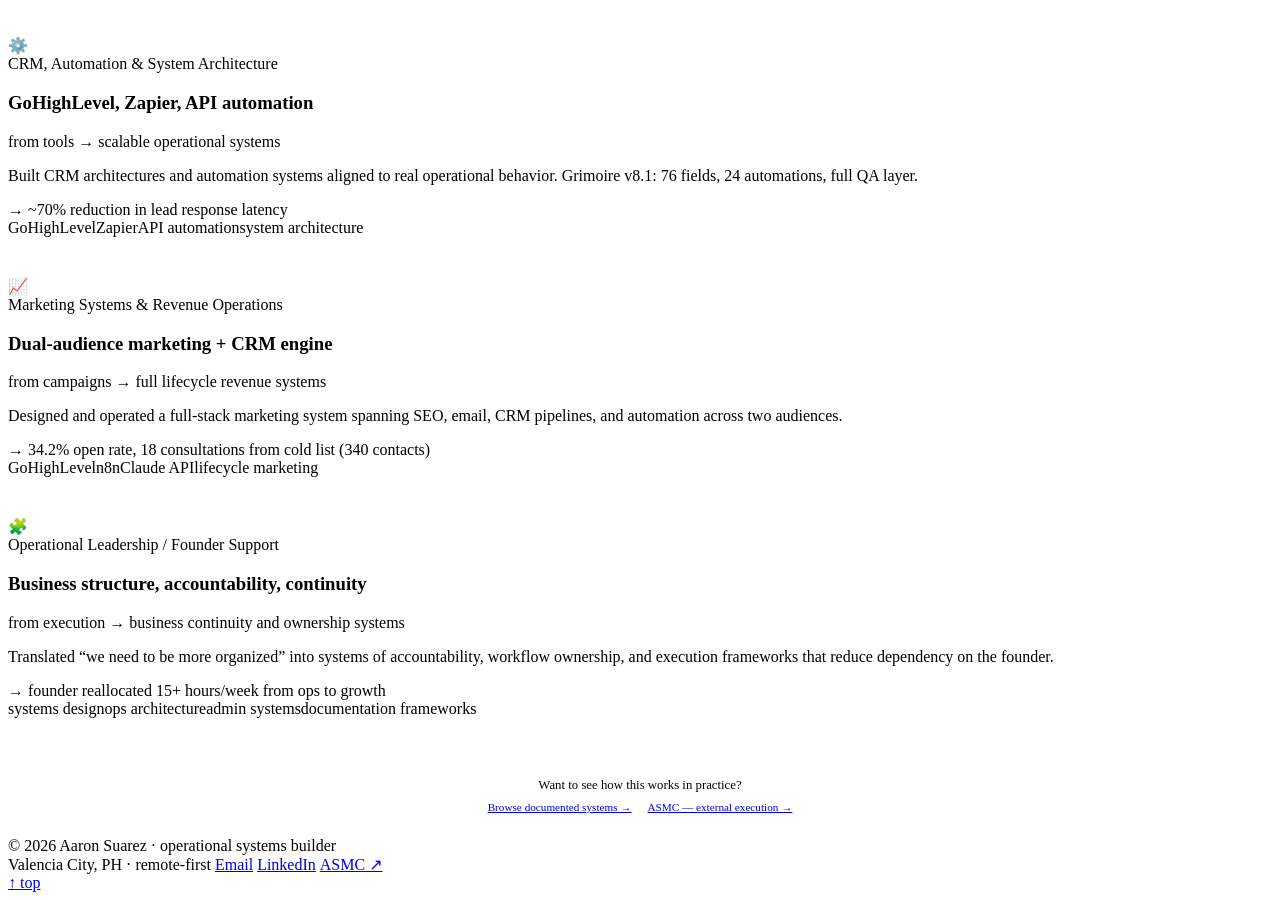
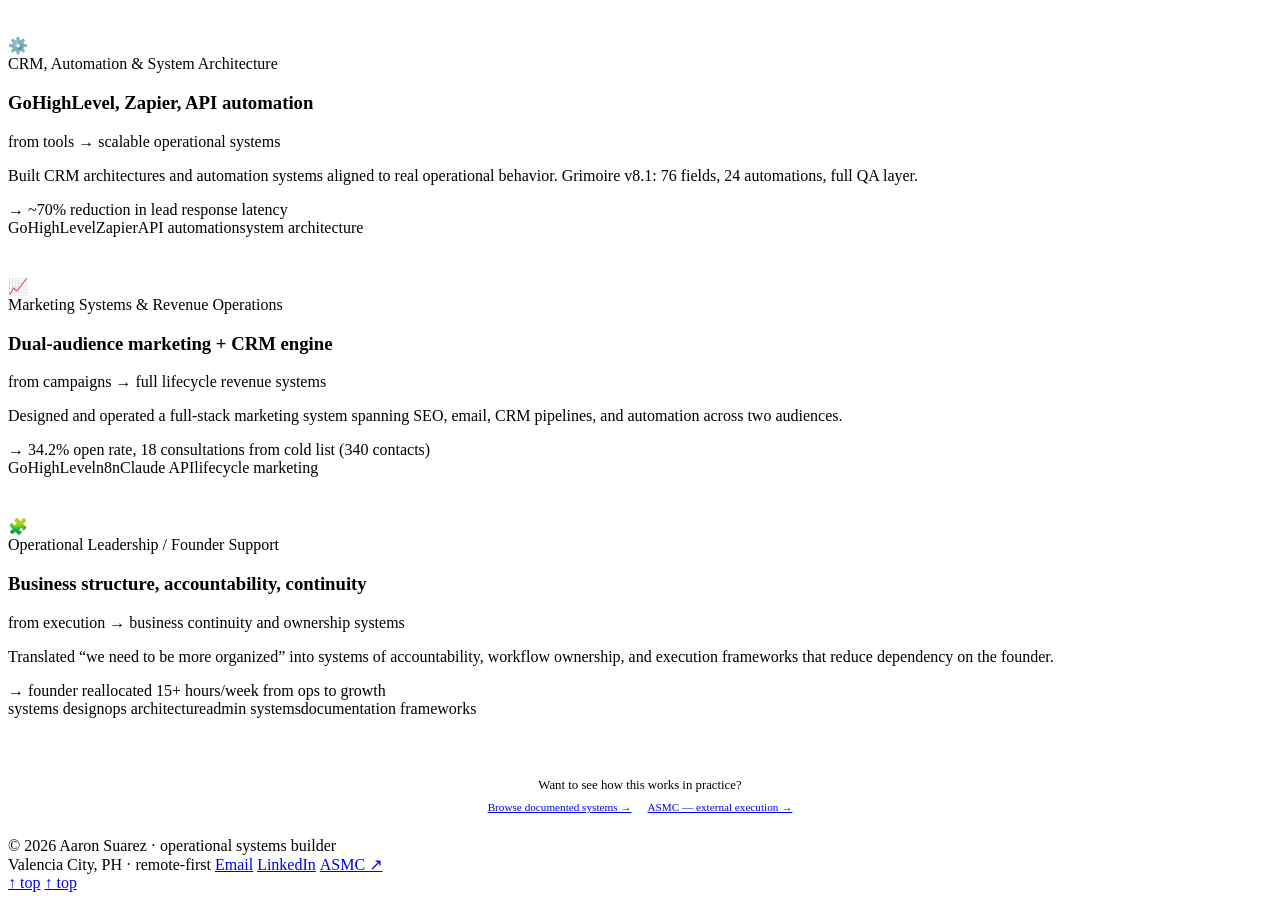
Before and after one commit to suarezaaronroy-sys/suarezaaronroy-sys.github.io, a Jekyll site: the page built from about.html, in a window 1280 px wide and 900 px high, scrolled down 2302 px. Built offline with Jekyll 4.4.1, drawn with Linux system fonts in a browser that asks for light colours.

Commit message:
Enhance default layout with meta tags and scripts

```diff
--- a/_layouts/default.html
+++ b/_layouts/default.html
@@ -3,18 +3,52 @@
 <head>
   <meta charset="UTF-8">
   <meta name="viewport" content="width=device-width, initial-scale=1.0">
-    <title>{{ page.title }}</title>
-    <link rel="stylesheet" href="/assets/css/global.css">
+  <link rel="icon" href="/favicon.png" type="image/png">
+  <link rel="apple-touch-icon" href="/favicon.png">
+
+  <title>{% if page.title %}{{ page.title }}{% else %}{{ site.title }}{% endif %}</title>
+  <meta name="description" content="{{ page.description | default: site.description }}">
+  <meta name="keywords" content="{{ page.keywords | default: '' }}">
+  <meta name="author" content="Aaron Suarez">
+  <meta name="robots" content="index, follow">
+  <link rel="canonical" href="{{ page.canonical | default: site.url }}{{ page.url }}">
+
+  <!-- Open Graph -->
+  <meta property="og:type" content="website">
+  <meta property="og:title" content="{{ page.title | default: site.title }}">
+  <meta property="og:description" content="{{ page.description | default: site.description }}">
+  <meta property="og:url" content="{{ page.canonical | default: site.url }}{{ page.url }}">
+
+  <!-- Google Fonts -->
+  <link rel="preconnect" href="https://fonts.googleapis.com">
+  <link rel="preconnect" href="https://fonts.gstatic.com" crossorigin>
+  <link href="https://fonts.googleapis.com/css2?family=DM+Mono:wght@400;500&family=Fraunces:ital,opsz,wght@0,9..144,300;0,9..144,600;1,9..144,300&family=DM+Sans:wght@300;400;500;700&display=swap" rel="stylesheet">
+
+  <!-- Global CSS (single source of truth) -->
+  <link rel="stylesheet" href="{{ "/assets/css/global.css" | relative_url }}">
+
+  <!-- Google Analytics (site‑wide) -->
+  <script async src="https://www.googletagmanager.com/gtag/js?id=G-GYPEWZXH03"></script>
+  <script>
+    window.dataLayer = window.dataLayer || [];
+    function gtag(){ dataLayer.push(arguments); }
+    gtag('js', new Date());
+    gtag('config', 'G-GYPEWZXH03', { page_title: '{{ page.title }}', page_path: '{{ page.url }}' });
+  </script>
+
+  <!-- Page‑specific JSON‑LD can be added via front matter or directly in the page -->
+  {% if page.jsonld %}
+  <script type="application/ld+json">{{ page.jsonld | jsonify }}</script>
+  {% endif %}
 </head>
-<body>
-
+<body id="top">
   {% include header.html %}
-
-    <main>
+  <main id="main-content">
     {{ content }}
   </main>
-
   {% include footer.html %}
-
+  <a class="quick-anchor" href="#top" aria-label="Back to top">↑ top</a>
+  <script>document.getElementById('yr') && (document.getElementById('yr').textContent = new Date().getFullYear());</script>
+  <script src="{{ "/assets/js/main.js" | relative_url }}" defer></script>
 </body>
 </html>
```
Lines whose indentation alone changed are shown as unchanged.
